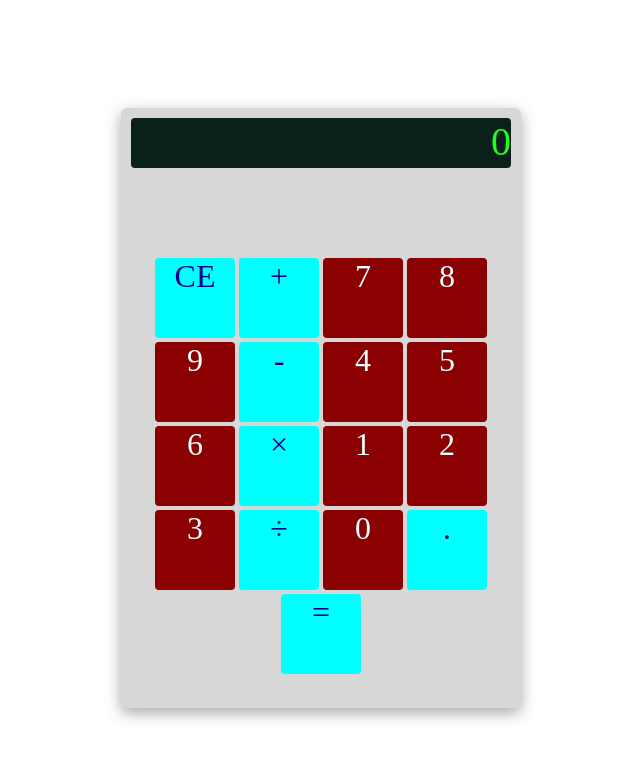
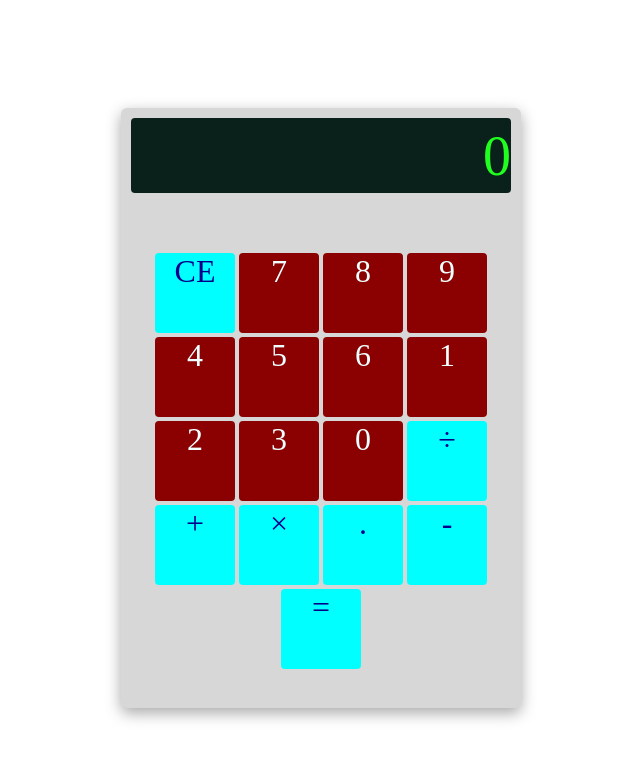
Before and after one commit to arkwright-iv/calculator-top, a plain HTML site: page index.html in a window 1280 px wide. Shown: the whole page, without its empty margins (319-959 px from the left). Drawn offline with Linux system fonts and the light colour scheme.

Commit message:
Limit amount of digits to 12

```diff
--- a/index.html
+++ b/index.html
@@ -13,21 +13,21 @@
     <div id="display">0</div>
     <div id="btns-container">
       <div id="clear-all" class="op-btn">CE</div>
-      <div class="op-btn">+</div>
       <div class="num-btn">7</div>
       <div class="num-btn">8</div>
       <div class="num-btn">9</div>
-      <div class="op-btn">-</div>
       <div class="num-btn">4</div>
       <div class="num-btn">5</div>
       <div class="num-btn">6</div>
-      <div class="op-btn">×</div>
       <div class="num-btn">1</div>
       <div class="num-btn">2</div>
       <div class="num-btn">3</div>
+      <div class="num-btn">0</div>
       <div class="op-btn">÷</div>
-      <div class="num-btn">0</div>
+      <div class="op-btn">+</div>
+      <div class="op-btn">×</div>
       <div class="op-btn dot-btn">.</div>
+      <div class="op-btn">-</div>
       <div class="op-btn">=</div>
     </div>
   </div>
--- a/scripts.js
+++ b/scripts.js
@@ -36,6 +36,10 @@ function clearSlots() {
 }
 
 function render() {
+  displayValue = displayValue.toString();
+  if (displayValue.length > 12) {
+    displayValue = displayValue.slice(0, 12);
+  }
   display.textContent = displayValue;
 }
 
--- a/style.css
+++ b/style.css
@@ -20,13 +20,15 @@ body {
 }
 
 #display {
-  height: 50px;
+  display: flex;
+  justify-content: flex-end;
+  align-items: center;
+  height: 75px;
   margin: 10px;
   background-color: rgb(9, 33, 26);
   color: rgb(32, 255, 32);
   border-radius: 4px;
-  text-align: right;
-  font-size: 2.5em;
+  font-size: 3.5em;
 }
 
 #btns-container {
@@ -36,7 +38,7 @@ body {
   justify-content: center;
   align-items: center;
   gap: 4px;
-  margin-top: 80px;
+  margin-top: 50px;
 }
 
 .num-btn,
```
